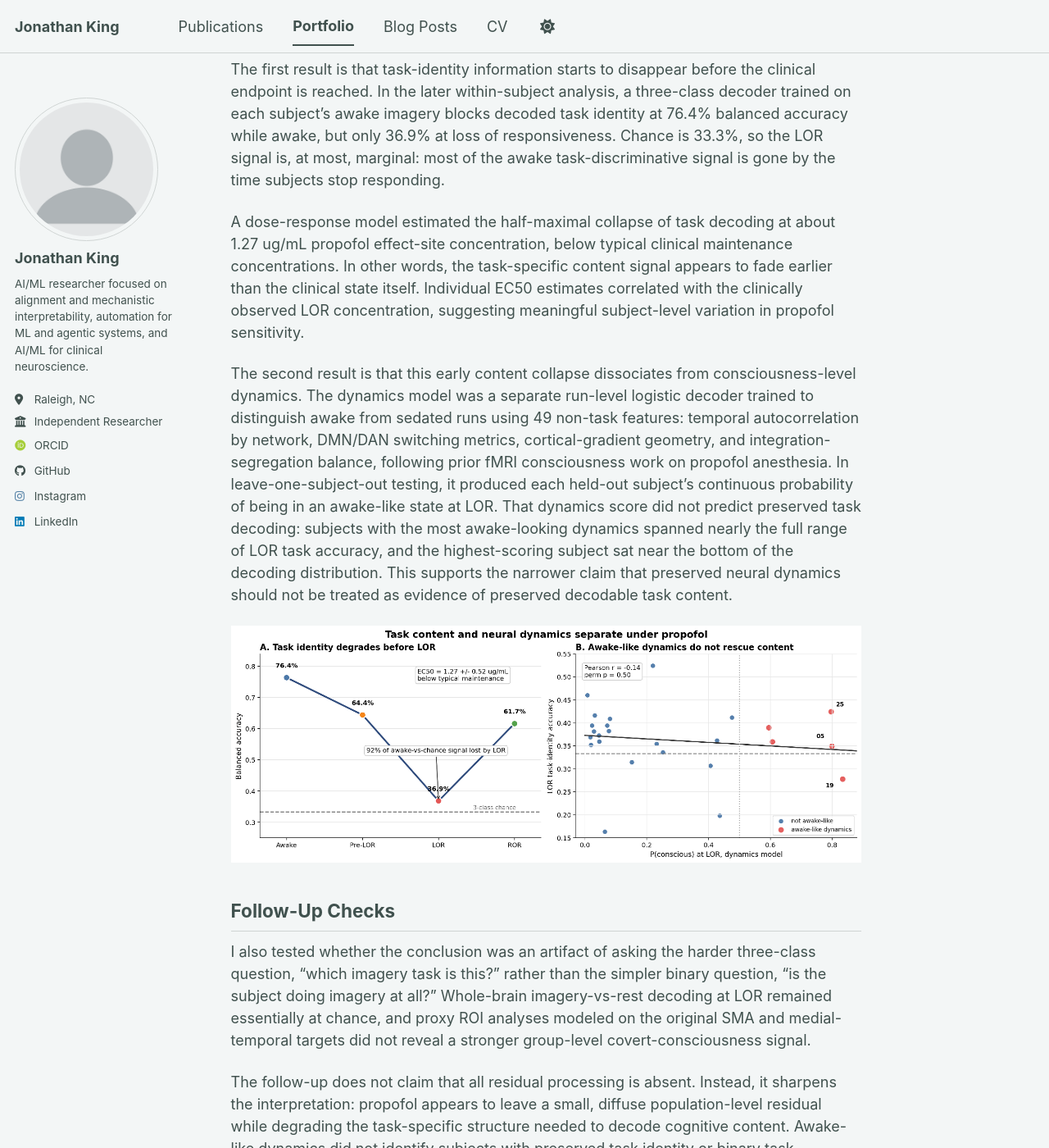
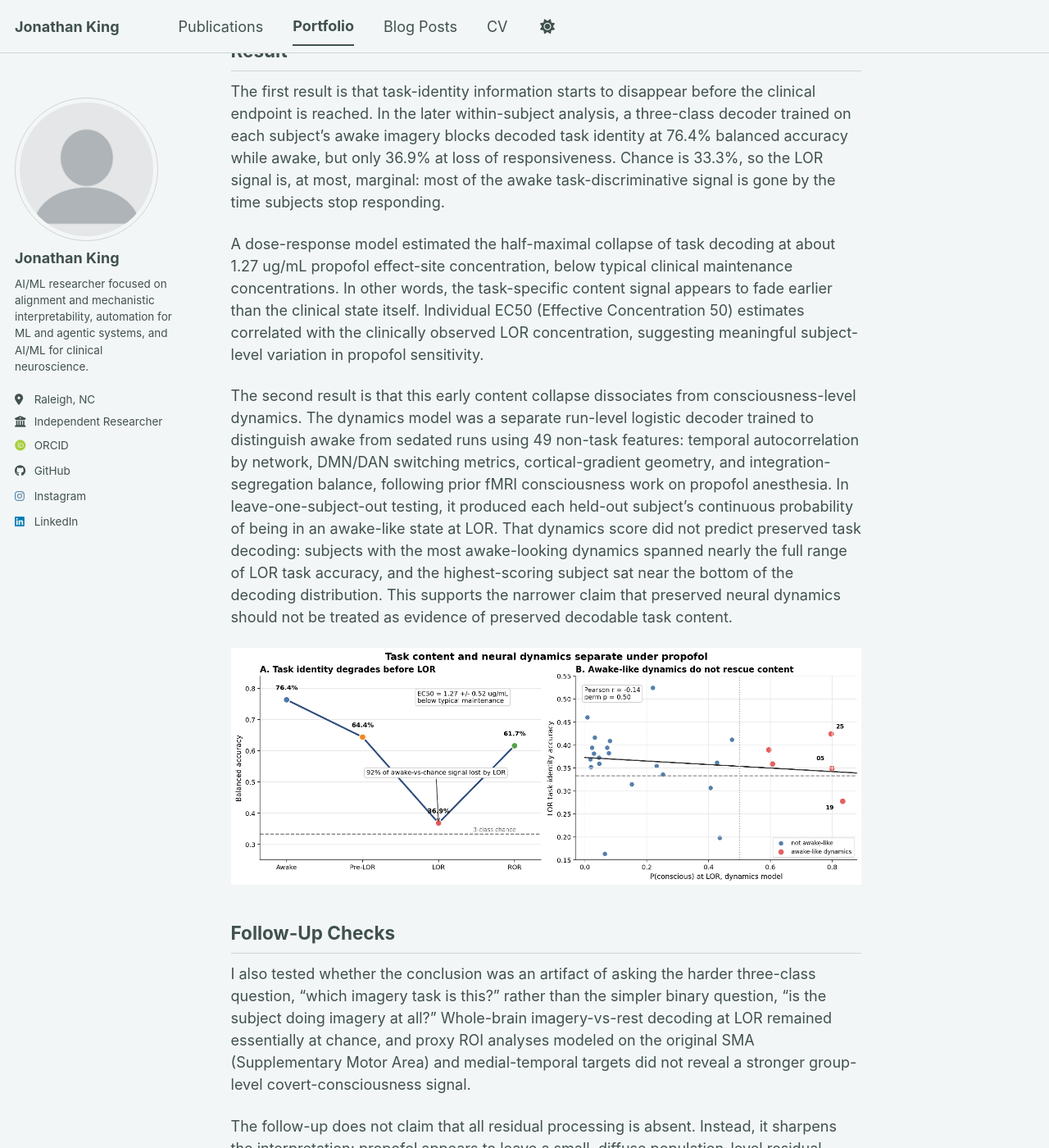
Before and after one commit to joncking/joncking.github.io, a Jekyll site: the page built from _portfolio/fmri-anesthesia.md, in a window 1280 px wide and 1400 px high, scrolled down 488 px. Shown: the whole window at 82% size. Built offline with Jekyll 4.4.1, drawn with Linux system fonts in a browser that asks for light colours; some web fonts are replaced; a script bundle is joined from its source files by our own code; library files that are not in the unit come from our copies; some of the changed text lies outside the part shown.

Commit message:
updating wording fmri

```diff
--- a/_portfolio/fmri-anesthesia.md
+++ b/_portfolio/fmri-anesthesia.md
@@ -31,7 +32,7 @@ responding.
 A dose-response model estimated the half-maximal collapse of task decoding at
 about 1.27 ug/mL propofol effect-site concentration, below typical clinical
 maintenance concentrations. In other words, the task-specific content signal
-appears to fade earlier than the clinical state itself. Individual EC50
+appears to fade earlier than the clinical state itself. Individual EC50 (Effective Concentration 50)
 estimates correlated with the clinically observed LOR concentration, suggesting
 meaningful subject-level variation in propofol sensitivity.
 
@@ -57,7 +58,8 @@ I also tested whether the conclusion was an artifact of asking the harder
 three-class question, "which imagery task is this?" rather than the simpler
 binary question, "is the subject doing imagery at all?" Whole-brain
 imagery-vs-rest decoding at LOR remained essentially at chance, and proxy ROI
-analyses modeled on the original SMA and medial-temporal targets did not reveal
+analyses modeled on the original SMA (Supplementary Motor Area)
+and medial-temporal targets did not reveal
 a stronger group-level covert-consciousness signal.
 
 The follow-up does not claim that all residual processing is absent. Instead,
```
Also changed, not shown: other parts of _portfolio/fmri-anesthesia.md (+4 -2 lines).
